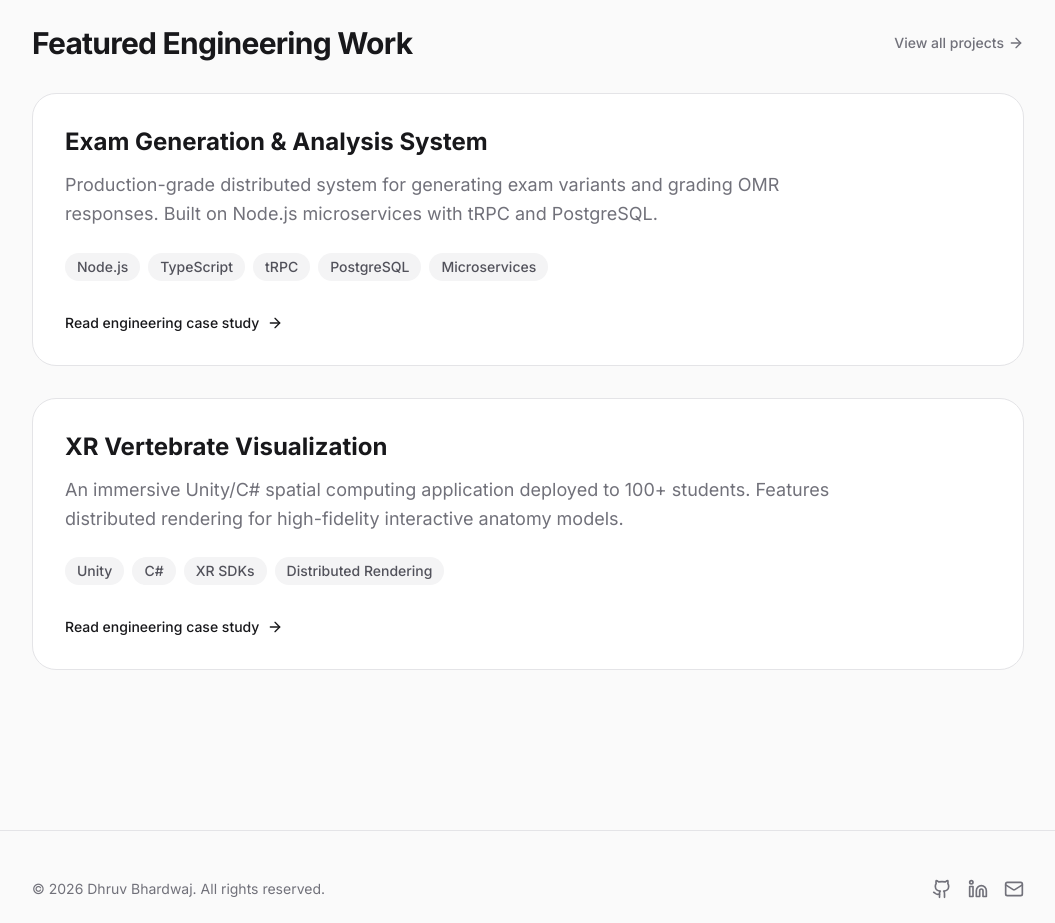
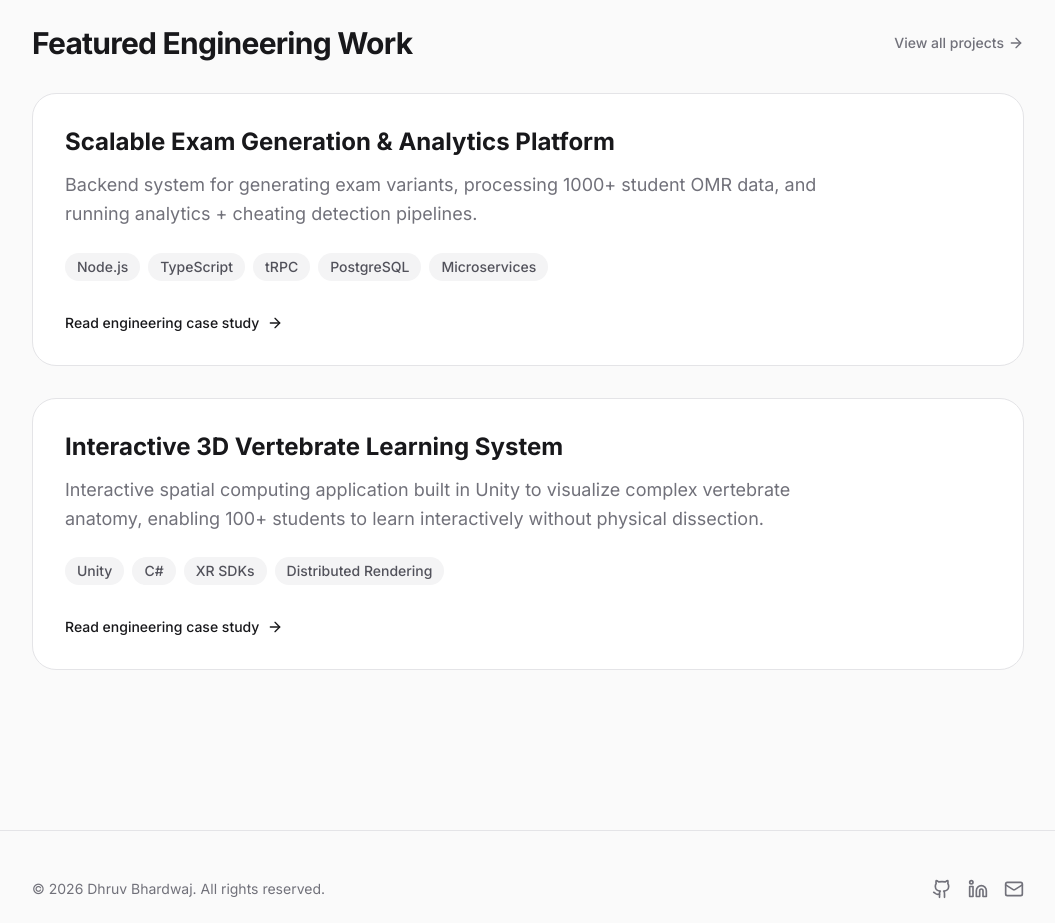
Before and after one commit to d2r3v/d2r3v.github.io, a Next.js app: page / in a window 1280 px wide. Shown: the part 820-1743 px from the top of the page, without its empty margins (112-1167 px from the left). Built offline with nearby package versions, Linux system fonts and the light colour scheme; no server answers.

Commit message:
Updated Home Page

```diff
--- a/app/page.tsx
+++ b/app/page.tsx
@@ -93,10 +93,10 @@ export default function Home() {
             className="group block p-8 rounded-3xl border border-zinc-200 dark:border-zinc-800 bg-white dark:bg-zinc-900 hover:border-zinc-300 dark:hover:border-zinc-700 transition-all hover:shadow-sm"
           >
             <h3 className="text-2xl font-bold mb-3 group-hover:text-zinc-600 dark:group-hover:text-zinc-300 transition-colors">
-              Exam Generation & Analysis System
+              Scalable Exam Generation & Analytics Platform
             </h3>
             <p className="text-lg text-zinc-500 dark:text-zinc-400 mb-6 leading-relaxed max-w-3xl">
-              Production-grade distributed system for generating exam variants and grading OMR responses. Built on Node.js microservices with tRPC and PostgreSQL.
+              Backend system for generating exam variants, processing 1000+ student OMR data, and running analytics + cheating detection pipelines.
             </p>
             <div className="flex flex-wrap gap-2 mb-8">
               {["Node.js", "TypeScript", "tRPC", "PostgreSQL", "Microservices"].map((t) => (
@@ -117,10 +117,10 @@ export default function Home() {
             className="group block p-8 rounded-3xl border border-zinc-200 dark:border-zinc-800 bg-white dark:bg-zinc-900 hover:border-zinc-300 dark:hover:border-zinc-700 transition-all hover:shadow-sm"
           >
             <h3 className="text-2xl font-bold mb-3 group-hover:text-zinc-600 dark:group-hover:text-zinc-300 transition-colors">
-              XR Vertebrate Visualization
+              Interactive 3D Vertebrate Learning System
             </h3>
             <p className="text-lg text-zinc-500 dark:text-zinc-400 mb-6 leading-relaxed max-w-3xl">
-              An immersive Unity/C# spatial computing application deployed to 100+ students. Features distributed rendering for high-fidelity interactive anatomy models.
+              Interactive spatial computing application built in Unity to visualize complex vertebrate anatomy, enabling 100+ students to learn interactively without physical dissection.
             </p>
             <div className="flex flex-wrap gap-2 mb-8">
               {["Unity", "C#", "XR SDKs", "Distributed Rendering"].map((t) => (
```
